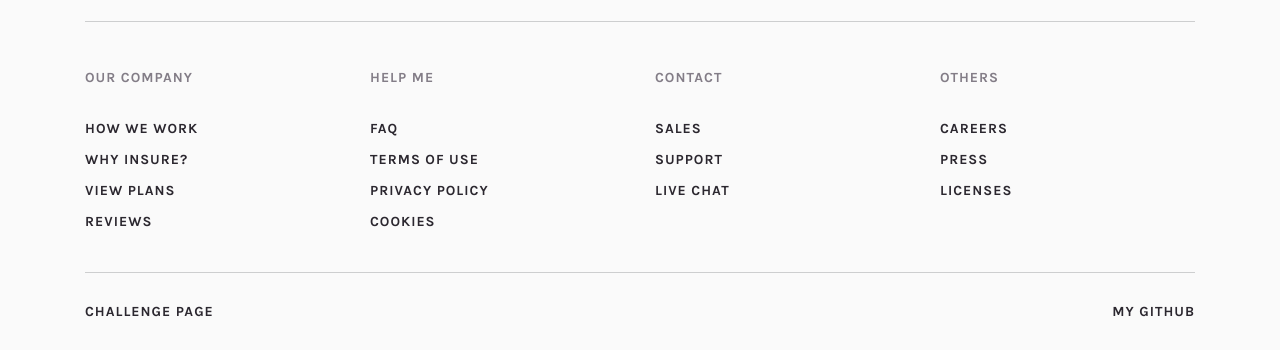
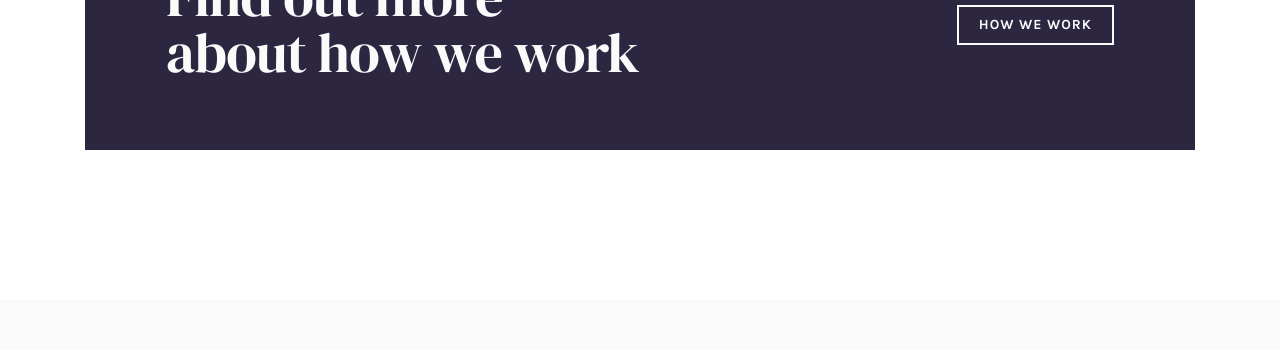
Before and after one commit to khoncharov/fm-insure-landing-page, a website built with Vite: page index.html in a window 1280 px wide. Shown: the part 1717-2067 px from the top of the page. Built offline with nearby package versions, Linux system fonts and the light colour scheme; files whose address does not match are found by name.

Commit message:
feat: add p3 styling for all vw

```diff
--- a/src/styles/_main.scss
+++ b/src/styles/_main.scss
@@ -152,7 +152,7 @@
     padding-inline: 26px;
     border: 2px solid $text-light-2;
     @include font-nav-item($text-light-2);
-    line-height: 2.8;
+    line-height: 2.6;
     transition: background-color $t-x1, color $t-x1;
 
     @include screen($min-tablet-width-2) {
@@ -199,7 +199,7 @@
 
     @include screen($min-tablet-width-2) {
       margin-top: 150px;
-      grid-template-rows: 1fr 258px;
+      grid-template-rows: auto;
       row-gap: 0;
       grid-template-columns: repeat(3, min(29.8vw, 350px));
       column-gap: min(2.2vw, 30px);
@@ -295,40 +295,75 @@
   }
 
   &__part-3 {
-    margin-top: 150px;
-    // display: grid;
-    display: none;
-    grid-template-columns: 570px 1fr;
-    align-items: center;
-    padding-inline: 105px;
-    height: 250px;
+    height: 344px;
+    margin-top: 140px;
+    display: grid;
+    grid-template-rows: 3fr 2fr;
     position: relative;
+
+    @include screen($min-tablet-width-1) {
+      margin-top: 158px;
+      height: 250px;
+      padding-inline: 56px;
+      grid-template-rows: auto;
+      grid-template-columns: 2fr 1fr;
+      align-items: center;
+    }
+
+    @include screen($min-tablet-width-2) {
+      padding-inline: 105px;
+    }
   }
 
   &__bg-p3 {
     position: absolute;
     background-color: $bg-dark;
-    inset: 0 24px;
+    inset: 0px 24px;
     z-index: -1;
-    background-image: url(./svg/bg-pattern-how-we-work-desktop.svg);
+    background-image: url(./svg/bg-pattern-how-we-work-mobile.svg);
     background-repeat: no-repeat;
-    background-position: right;
+    background-position: right top;
+
+    @include screen($min-tablet-width-1) {
+      background-image: url(./svg/bg-pattern-how-we-work-desktop.svg);
+    }
   }
 
   &__p3-title {
+    margin-top: 72px;
     max-width: 17ch;
-    @include font-title-m($text-light-2);
+    padding-inline: 24px;
+    justify-self: center;
+    @include font-title-m-mobile($text-light-2);
+    text-align: center;
+
+    @include screen($min-tablet-width-1) {
+      justify-self: unset;
+      margin-top: 0;
+      padding-inline: 0;
+      text-align: start;
+    }
+
+    @include screen($min-desktop-width) {
+      @include font-title-m($text-light-2);
+    }
   }
 
   &__p3-btn {
-    justify-self: end;
+    margin-top: 26px;
+    justify-self: center;
     width: max-content;
     height: 40px;
     padding-inline: 20px;
     border: 2px solid $text-light-2;
     @include font-nav-item($text-light-2);
-    line-height: 2.8;
-    transition: $t-x1;
+    line-height: 2.6;
+    transition: background-color $t-x1, color $t-x1;
+
+    @include screen($min-tablet-width-1) {
+      justify-self: end;
+      margin-top: 0;
+    }
   }
 
   &__p3-btn:active,
--- a/src/styles/_mixin.scss
+++ b/src/styles/_mixin.scss
@@ -67,3 +67,10 @@
   @include font-title($color);
   line-height: 100%;
 }
+
+@mixin font-title-m-mobile($color) {
+  font-size: 4rem;
+  letter-spacing: -0.08rem;
+  @include font-title($color);
+  line-height: 100%;
+}
```
